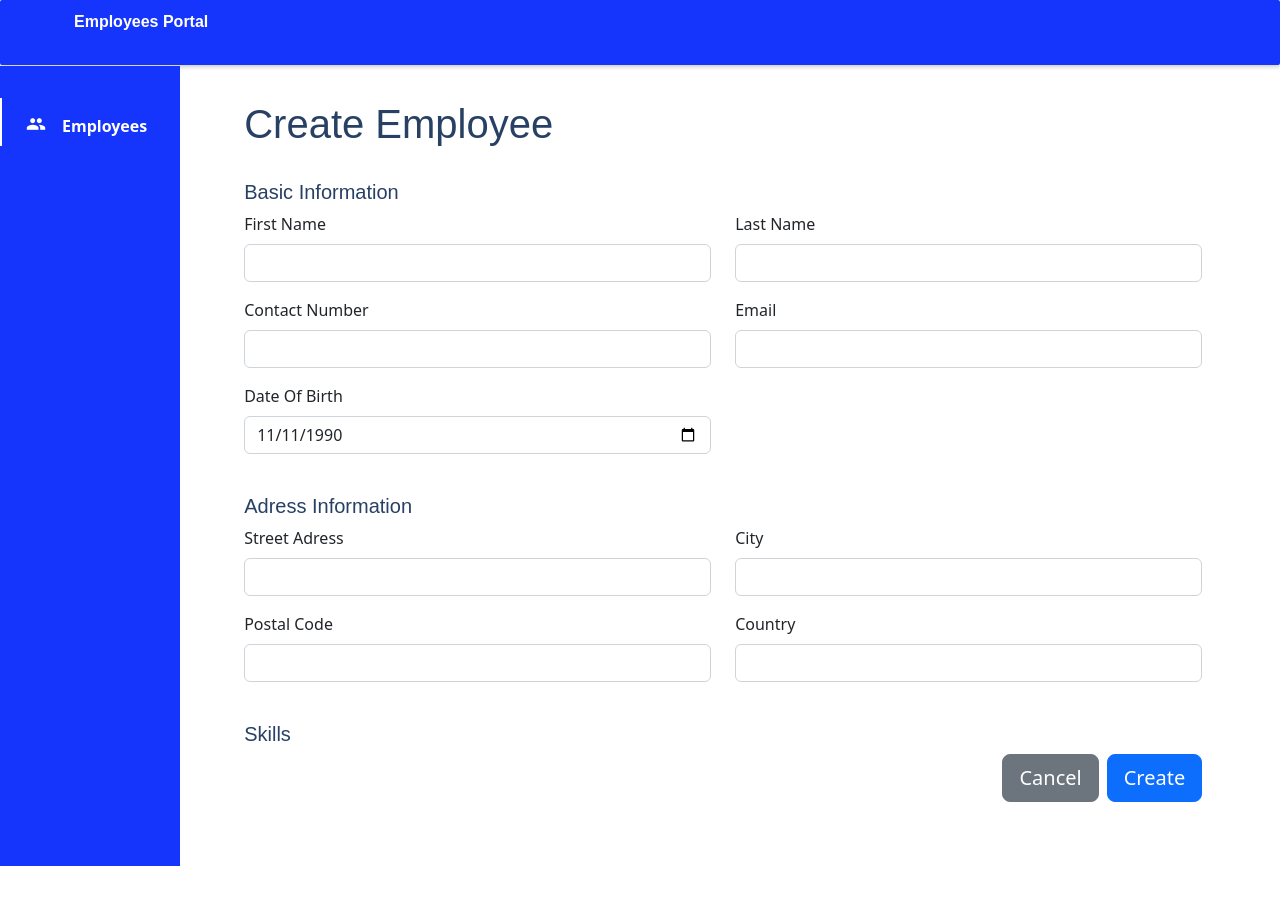
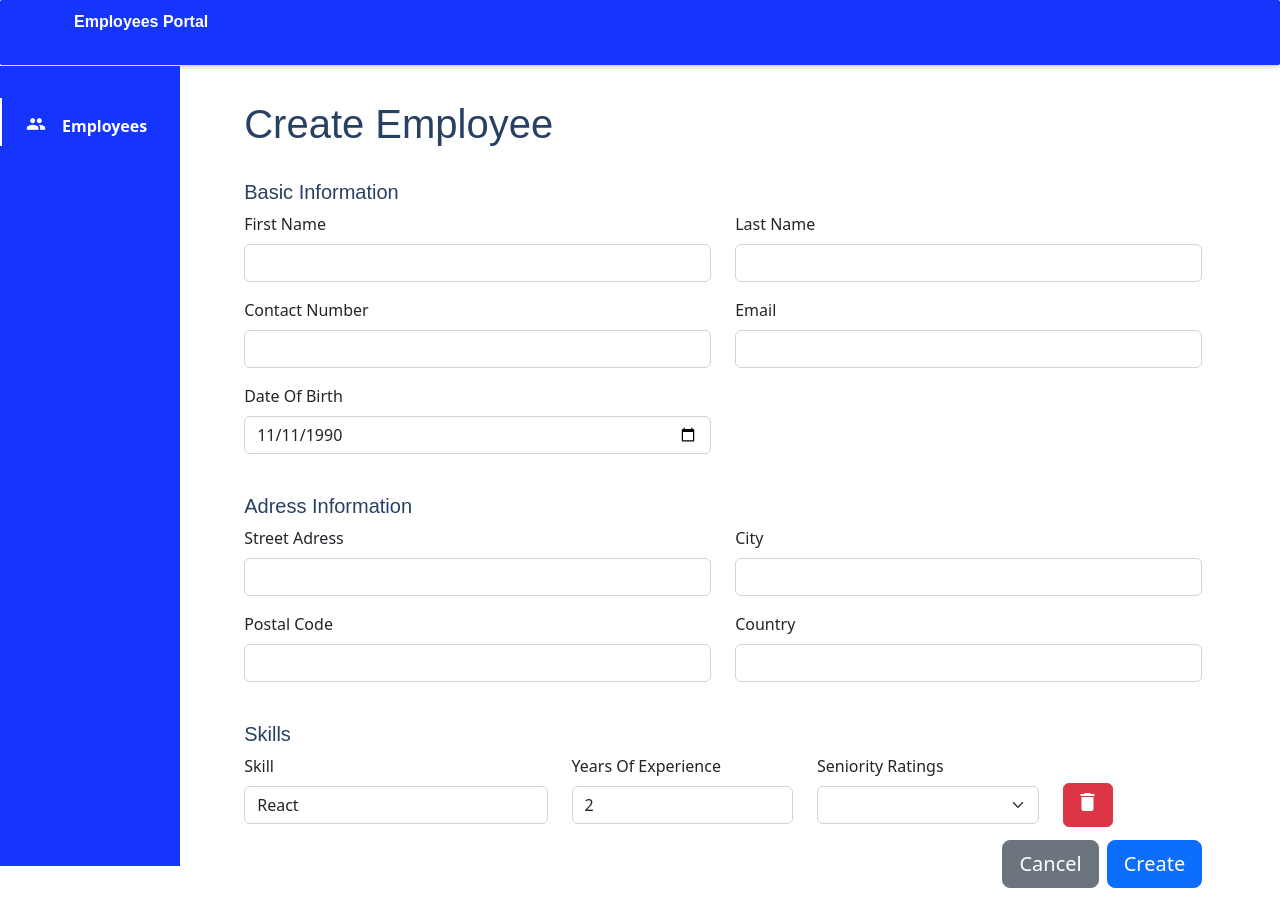
Before and after one commit to SinethembaDlova/employees-portal, a React (Create React App) app: page /employees/create in a window 1280 px wide. Before the commit the page ends 835 px from the top, so only its background shows below. Built offline with nearby package versions, Linux system fonts and the light colour scheme; no server answers; the HTML template or start-up script is replaced by a standard one.

Commit message:
created a basic skillset component and used it on the employee form

```diff
--- a/public/index.html
+++ b/public/index.html
@@ -3,6 +3,7 @@
   <head>
     <meta charset="utf-8" />
     <link href="https://fonts.googleapis.com/css2?family=Roboto:ital,wght@1,100&display=swap" rel="stylesheet">
+    <link rel="stylesheet" href="https://fonts.googleapis.com/css2?family=Material+Symbols+Outlined:opsz,wght,FILL,GRAD@20..48,100..700,0..1,-50..200" />
     <meta name="viewport" content="width=device-width, initial-scale=1" />
     <meta name="theme-color" content="#000000" />
     <link href="https://fonts.googleapis.com/icon?family=Material+Icons" rel="stylesheet">
--- a/src/components/Forms/Employee/index.js
+++ b/src/components/Forms/Employee/index.js
@@ -1,10 +1,12 @@
 import React, { useState } from 'react';
 import { useNavigate, useParams } from 'react-router-dom';
 import PropTypes from 'prop-types';
+import SkillSet from '../../SkillSet';
 import { convertDateStringToDateObject, convertDateObjectToString } from '../../../utils/date';
 import { Form, Row, Col, FormGroup, Label, Input, Button } from 'reactstrap';
 
 const EmployeeForm = ({ employee, setEmployee, isDisabled = false, onSubmit }) => {
+  console.log('Mojo: ', employee);
   const navigate = useNavigate();
   const paramsId = useParams().id;
   const [errors, setErrors] = useState({
@@ -188,6 +190,11 @@ const EmployeeForm = ({ employee, setEmployee, isDisabled = false, onSubmit }) =
       </Row>
       <br />
       <h5>Skills</h5>
+      <Row>
+        <Col>
+          <SkillSet skills={employee?.skills} isDisabled={isDisabled} />
+        </Col>
+      </Row>
       <Button size="lg" color="primary" className="float-right" type="submit">
         {paramsId ? 'Update' : 'Create'}
       </Button>
--- /dev/null
+++ b/src/components/SkillSet/index.js
@@ -0,0 +1,76 @@
+import React, { useState } from 'react';
+import PropTypes from 'prop-types';
+import { FormGroup, Label, Input, Row, Col, Button } from 'reactstrap';
+
+const SkillSet = ({ skills, isDisabled }) => {
+  const [isConfirming, setIsConfirming] = useState(false);
+  const handleDelete = (index) => {
+    return skills.filter((_, i) => i !== index);
+  };
+
+  return (
+    <div>
+      {skills.map((skill, index) => (
+        <div key={index}>
+          <Row className="align-items-center">
+            <Col md={4}>
+              <FormGroup key={index}>
+                <Label for="skill">Skill</Label>
+                <Input id="skill" name="skill" disabled={isDisabled} value={skill?.skill} />
+              </FormGroup>
+            </Col>
+            <Col md={3}>
+              <FormGroup>
+                <Label for="year_of_exp">Years Of Experience</Label>
+                <Input
+                  id="year_of_exp"
+                  type="number"
+                  name="year_of_exp"
+                  disabled={isDisabled}
+                  value={skill?.year_of_exp}
+                />
+              </FormGroup>
+            </Col>
+            <Col md={3}>
+              <FormGroup>
+                <Label for="seniority_rating">Seniority Ratings</Label>
+                <Input
+                  id="seniority_rating"
+                  type="select"
+                  name="seniority_rating"
+                  disabled={isDisabled}
+                  value={skill?.seniority_rating}
+                />
+              </FormGroup>
+            </Col>
+            {!isDisabled && (
+              <Col md={2} className="mt-3">
+                {isConfirming ? (
+                  <div>
+                    <Button className="mr-1" onClick={() => setIsConfirming(false)}>
+                      <i className="material-icons">close</i>
+                    </Button>
+                    <Button color="primary" onClick={() => handleDelete(index)}>
+                      <i className="material-icons">check</i>
+                    </Button>
+                  </div>
+                ) : (
+                  <Button color="danger" onClick={() => setIsConfirming(true)}>
+                    <i className="material-icons">delete</i>
+                  </Button>
+                )}
+              </Col>
+            )}
+          </Row>
+        </div>
+      ))}
+    </div>
+  );
+};
+
+SkillSet.propTypes = {
+  skills: PropTypes.arrayOf(PropTypes.object).isRequired,
+  isDisabled: PropTypes.bool.isRequired,
+};
+
+export default SkillSet;
```
